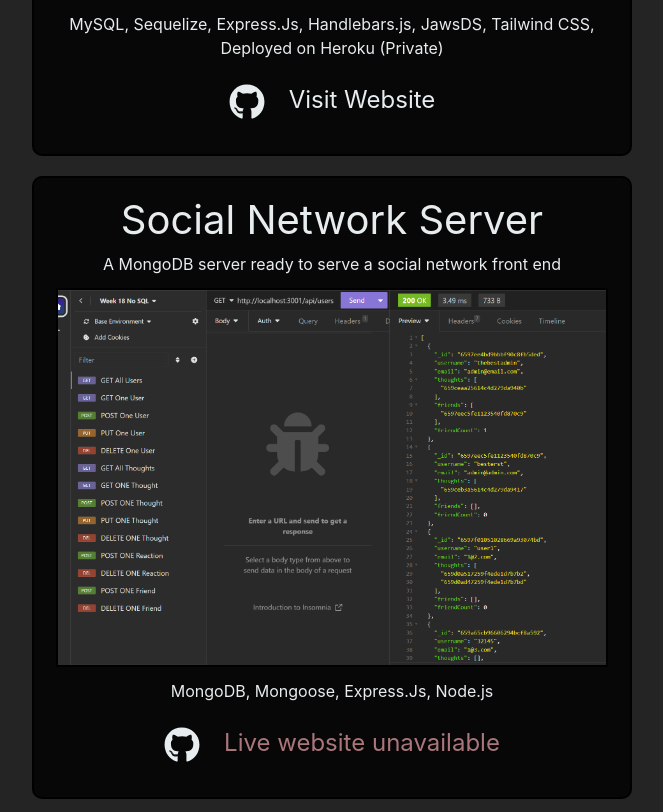
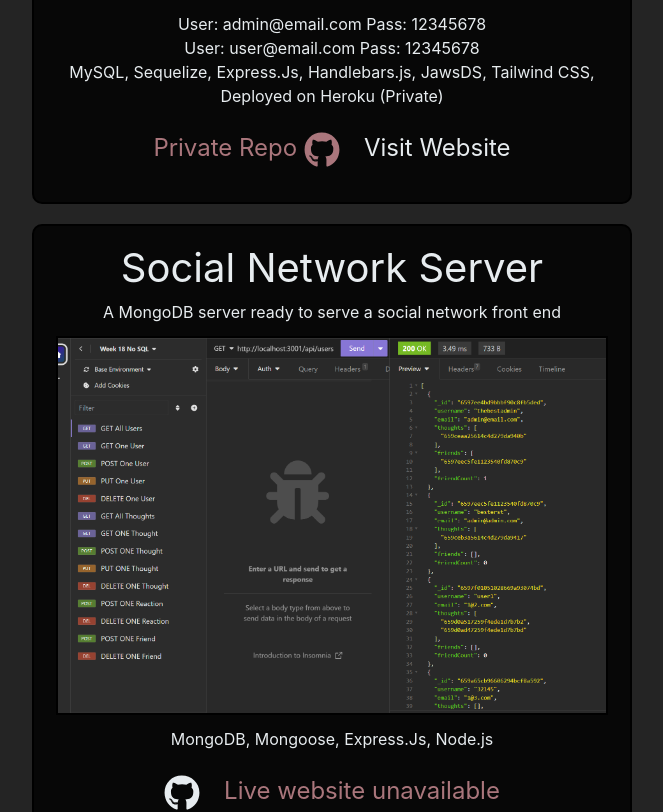
Before and after one commit to hybee234/react-portfolio, a React (Vite) app: page /Portfolio in a window 1280 px wide. Shown: the part 840-1652 px from the top of the page, without its empty margins (308-971 px from the left). Built offline with nearby package versions, Linux system fonts and the light colour scheme.

Commit message:
private github repository

```diff
--- a/src/components/Portfolio-Apps.jsx
+++ b/src/components/Portfolio-Apps.jsx
@@ -30,12 +30,22 @@ export default function Applications(props) {
                                     )
                                 }
                             </div>
+                            <p>{apps.comment1}</p>
+                            <p>{apps.comment2}</p>
                             <p>{apps.technologies}</p>
                             <div className="p-3 flex justify-center">
-                                <Link className="link p-3 text-4xl" to={apps.link_github} target="_blank">
-                                    <FaGithub />
-                                    {/* <img className="link" width="30" src={githublogo}></img> */}
-                                </Link>
+                                {
+                                    apps.link_github ?
+                                    (
+                                        <Link className="link p-3 text-4xl" to={apps.link_github} target="_blank">
+                                            <FaGithub />
+                                            {/* <img className="link" width="30" src={githublogo}></img> */}
+                                        </Link>
+                                    ) : (
+
+                                        <p className="no-link flex p-3 text-2xl">Private Repo&nbsp;<FaGithub className="text-4xl"/></p>
+                                    )
+                                }
                                 {/* {Conditionally include hyperlink to live demo} */}
                                 {
                                     apps.link_deploy ?
--- a/src/pages/Portfolio.jsx
+++ b/src/pages/Portfolio.jsx
@@ -10,9 +10,11 @@ const apps = [
         title: "My Wine Cellar",
         description: "An online cellar inventory management solution",
         image: "/assets/images/mywinecellar.png",
+        comment1: `User: admin@email.com Pass: 12345678`,
+        comment2: `User: user@email.com Pass: 12345678`,
         technologies: "MySQL, Sequelize, Express.Js, Handlebars.js, JawsDS, Tailwind CSS, Deployed on Heroku (Private)",
-        link_deploy: "https://hybee-my-wine-cellar-5b9958ea6eee.herokuapp.com/login",
-        link_github: "https://github.com/hybee234/my-wine-cellar",
+        link_deploy: "https://my-wine-cellar-non-prod-828d22547558.herokuapp.com/login",
+        // link_github: "https://github.com/hybee234/my-wine-cellar",
     },
     {
         id: 2,
```
